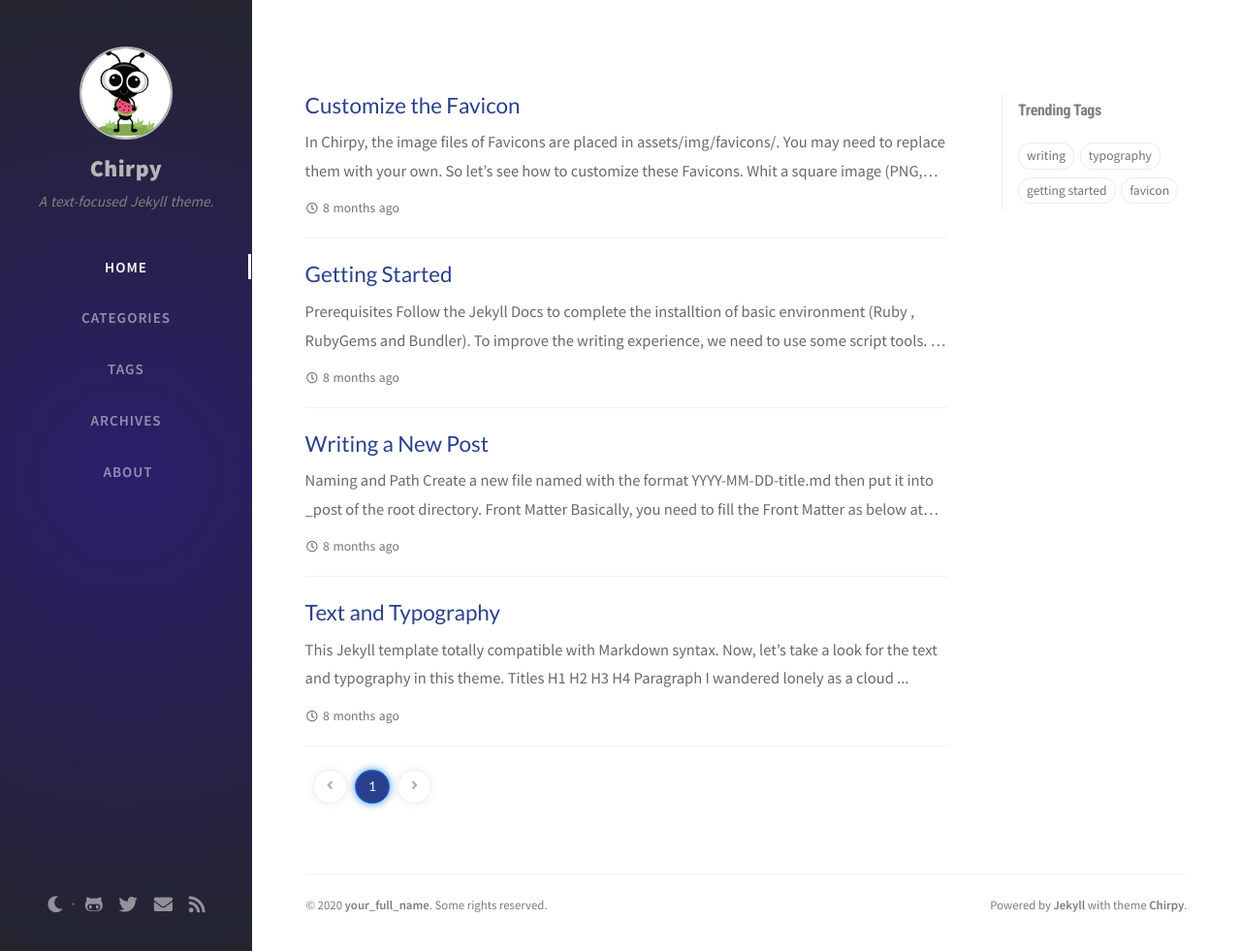
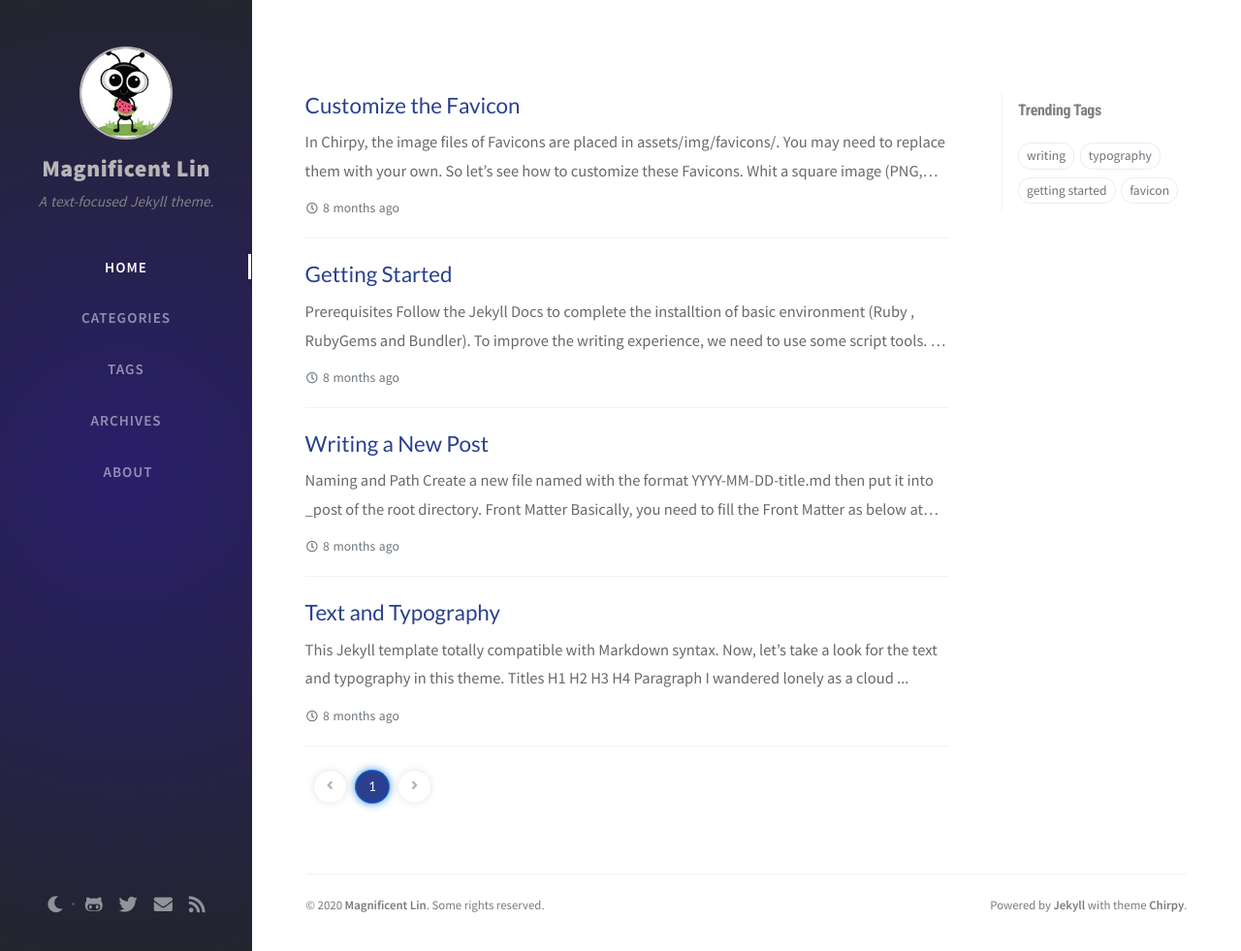
Before and after one commit to magnificentLin/magnificentLin, a Jekyll site: the page built from index.html, in a window 1280 px wide and 981 px high. Shown: the whole window at 97% size. Built offline with Jekyll 4.4.1, drawn with Linux system fonts in a browser that asks for light colours; nearby versions of some CDN libraries; the list of posts is cut into pages by our own code; comment, search, counter and statistics services are not loaded.

Commit message:
更改主题

```diff
--- a/_config.yml
+++ b/_config.yml
@@ -8,7 +8,7 @@
 # jekyll-seo-tag settings › https://github.com/jekyll/jekyll-seo-tag/blob/master/docs/usage.md
 #--------------------------
 
-title: Chirpy                          # the main title
+title: Magnificent Lin                          # the main title
 
 tagline: A text-focused Jekyll theme.  # it will display as the sub-title
 
@@ -20,18 +20,18 @@ description: >-                        # used by seo meta and the atom feed
 # Replace with the website url, e.g. 'https://username.github.io'
 url: 'https://magnificentlin.github.io/'
 
-author: your_full_name                  # change to your full name
+author: magnificentlin                  # change to your full name
 
 avatar: /assets/img/sample/avatar.jpg   # support internet resources
 
 github:
-  username: github_username             # change to your github username
+  username: magnificentlin             # change to your github username
 
 twitter:
   username: twitter_username            # change to your twitter username
 
 social:
-  name: your_full_name                  # it will shows as the copyright owner in Footer
+  name: Magnificent Lin                  # it will shows as the copyright owner in Footer
   email: example@doamin.com             # change to your email address
   links:
     # The first element serves as the copyright owner's link
```
